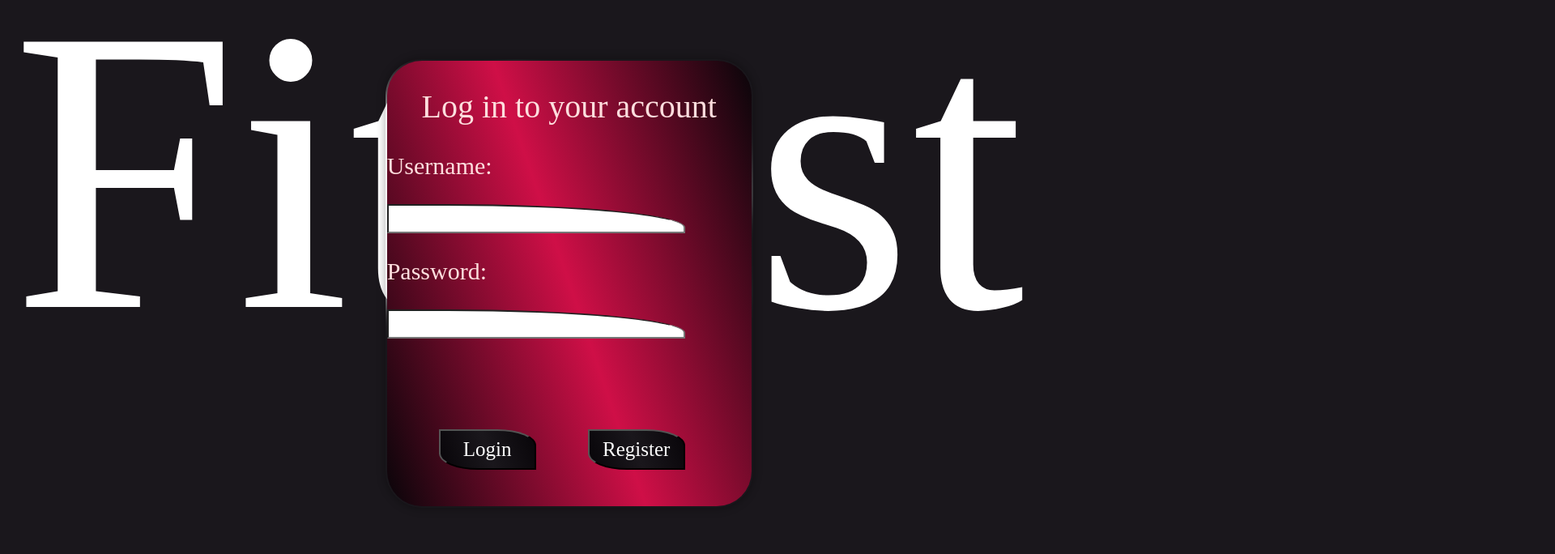
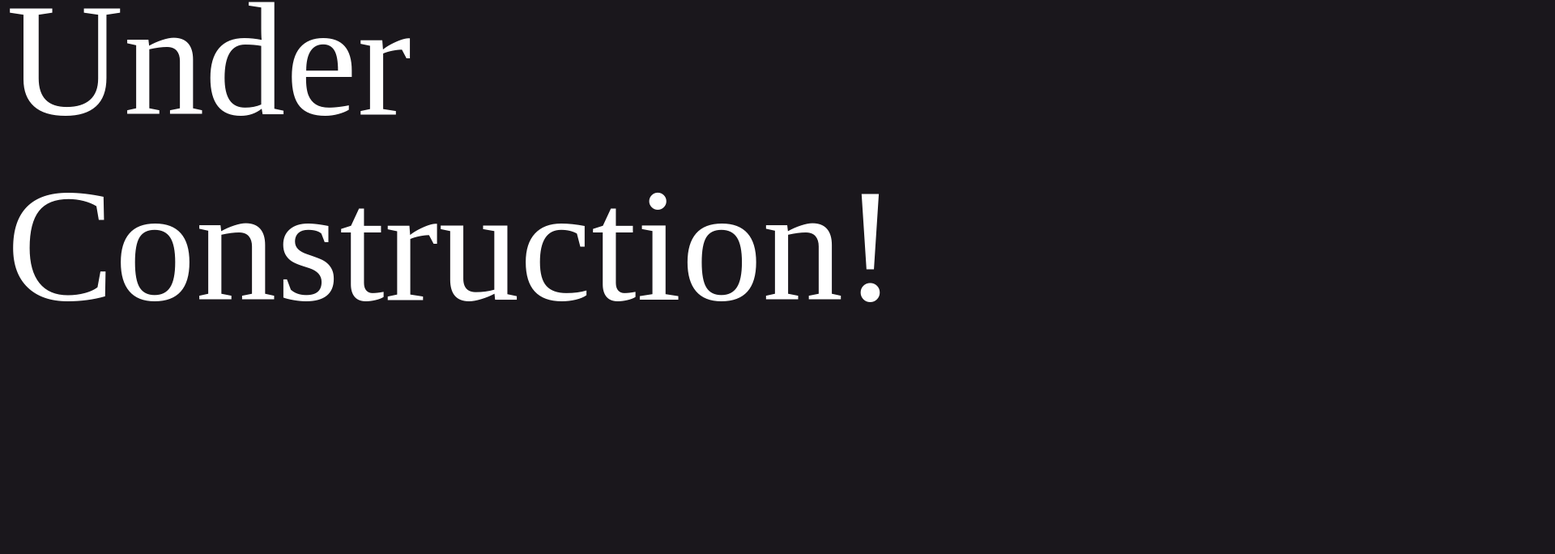
Before and after one commit to Dash4Cash-0/fittest-app, a React (Create React App) app: page /dashboard in a window 1280 px wide. Shown: the part 412-1096 px from the top of the page at 81% size, 1920 px wide, since content can reach past the window. After the commit the page ends 963 px from the top, so only its background shows below. Built offline with nearby package versions, Linux system fonts and the light colour scheme; a web font is replaced by a local one.

Commit message:
redirect to dashboard

```diff
--- a/package.json
+++ b/package.json
@@ -9,6 +9,7 @@
     "@testing-library/user-event": "^13.5.0",
     "react": "^19.1.0",
     "react-dom": "^19.1.0",
+    "react-router-dom": "^7.5.3",
     "react-scripts": "5.0.1",
     "web-vitals": "^2.1.4"
   },
--- a/src/App.js
+++ b/src/App.js
@@ -1,7 +1,8 @@
 import { useState } from 'react';
+import { Routes, Route } from 'react-router-dom';
 import './App.css';
-import Login from './components/Login.jsx'
-import Register from './components/Register.jsx'
+import Login from './components/Login.jsx';
+import Register from './components/Register.jsx';
 import Dashboard from './pages/Dashboard.js';
 
 function App() {
@@ -36,9 +37,16 @@ function App() {
   return (
 
     <>
+
+
       <header>
           <h1>Fittest</h1>
         </header>
+        <Routes>
+          <Route
+          path="/"
+          element={
+            <div>
           {currentView === 'login' && (
             <Login animating={animating}
             hasInteracted={hasInteracted}
@@ -47,14 +55,19 @@ function App() {
             />
           )}
 
+
             {currentView === 'register' && (
             <Register animating={animating}
             hasInteracted={hasInteracted}
               onBackClick={goToLogin}
               isVisible={currentView === 'register'}/>
           )}
+          </div>
+        }
+        />
+          <Route path="/dashboard" element={<Dashboard />} />
+        </Routes>
 
-        <Dashboard/>
 
     </>
 
--- a/src/components/Login.jsx
+++ b/src/components/Login.jsx
@@ -1,7 +1,14 @@
 import '../css/login.css'
+import { useNavigate } from 'react-router-dom';
 
 function Login({animating, hasInteracted, onRegisterClick, isVisible}){
 
+ const navigate = useNavigate();
+
+ const goToDashboard = () => {
+  navigate('/dashboard')
+
+ }
 
   return (
     <>
@@ -16,7 +23,7 @@ function Login({animating, hasInteracted, onRegisterClick, isVisible}){
             <input type="password" className="password-input" required/>
 
           <div className="login-register">
-            <button type="submit" className="login-btn" >Login</button>
+            <button type="submit" className="login-btn" onClick={goToDashboard}>Login</button>
             <button type="submit" className="register-btn" onClick={onRegisterClick}>Register</button>
           </div>
         </div>
--- a/src/css/dashboard.css
+++ b/src/css/dashboard.css
@@ -1,5 +1,5 @@
-h1 {
+.under-construction {
   display: flex;
   justify-content: center;
-  font-size: 500px;
+  font-size: 200px;
 }
--- a/src/index.js
+++ b/src/index.js
@@ -1,11 +1,14 @@
 import React from 'react';
 import ReactDOM from 'react-dom/client';
+import { BrowserRouter } from 'react-router-dom';
 import './index.css';
 import App from './App';
 
 const root = ReactDOM.createRoot(document.getElementById('root'));
 root.render(
+  <BrowserRouter>
   <React.StrictMode>
     <App />
   </React.StrictMode>
+  </BrowserRouter>
 );
--- a/src/pages/Dashboard.js
+++ b/src/pages/Dashboard.js
@@ -4,7 +4,7 @@ import '../css/dashboard.css'
 function Dashboard () {
   return (
     <>
-      <h1>Under Construction!</h1>
+      <h1 className='under-construction'>Under Construction!</h1>
     </>
   )
 }
```
Also changed, not shown: 1 other file (tests, documents, lock files or other folders). Lines whose indentation alone changed are shown as unchanged.
